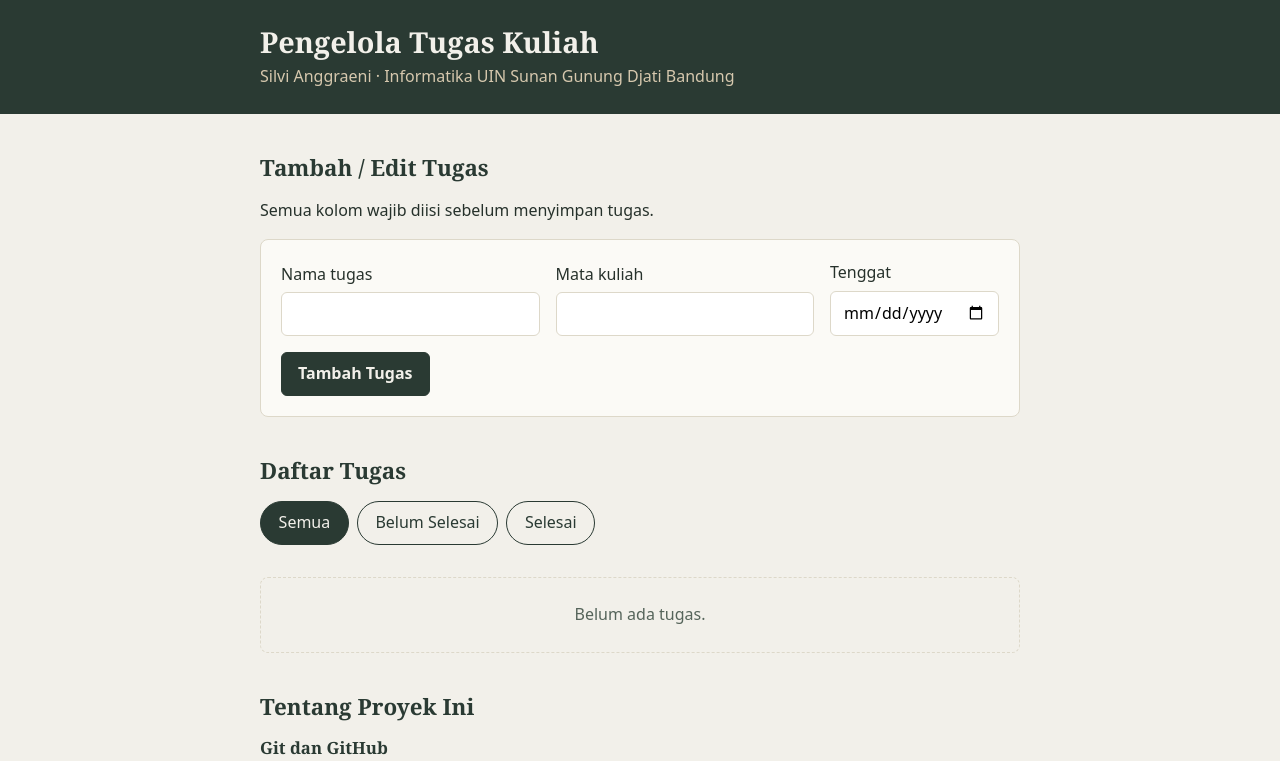
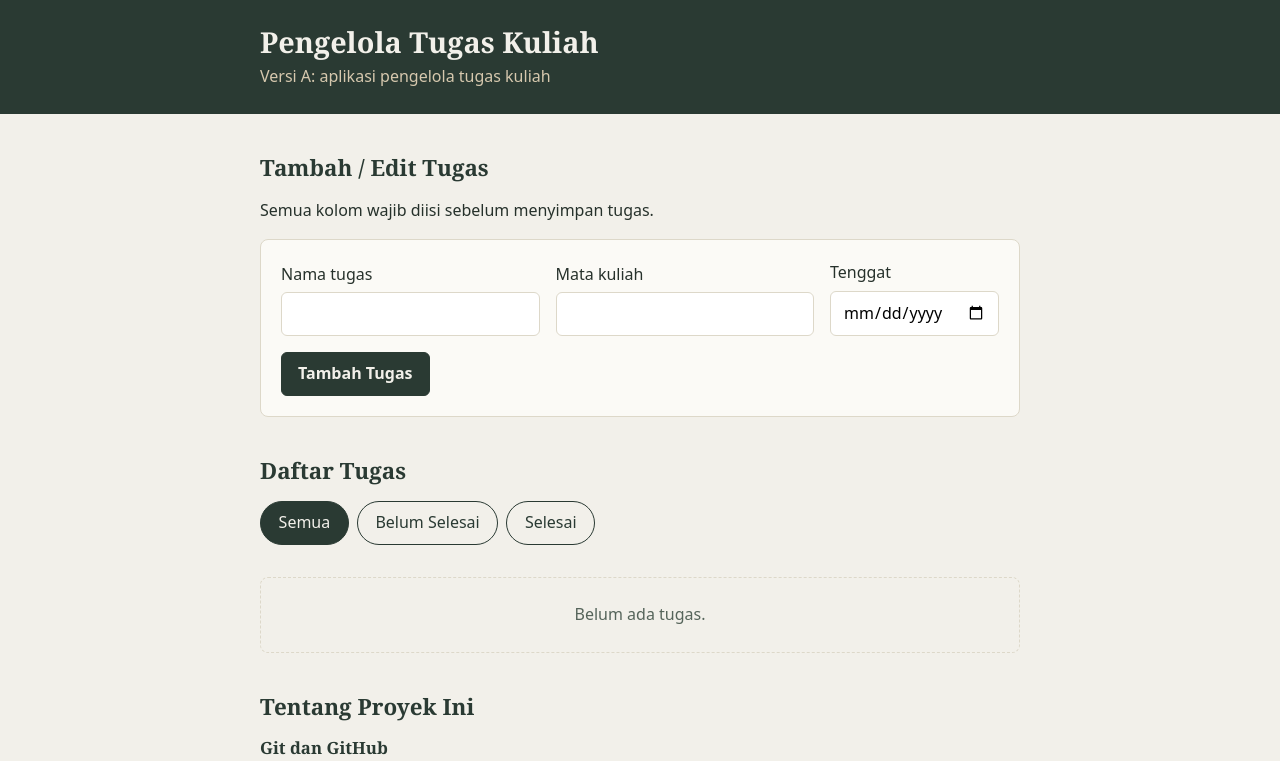
Before and after one commit to anggraenisilvi413-sudo/tugas-manager, a website built with Vite: page index.html in a window 1280 px wide. Shown: the top 761 px of the page. Built offline with nearby package versions, Linux system fonts and the light colour scheme.

Commit message:
Ubah teks header (A)

```diff
--- a/index.html
+++ b/index.html
@@ -10,7 +10,7 @@
   <header class="header">
     <div class="wadah">
       <h1 id="nama-app">Pengelola Tugas Kuliah</h1>
-      <p>Silvi Anggraeni &middot; Informatika UIN Sunan Gunung Djati Bandung</p>
+      <p>Versi A: aplikasi pengelola tugas kuliah</p>
     </div>
   </header>
 
```
